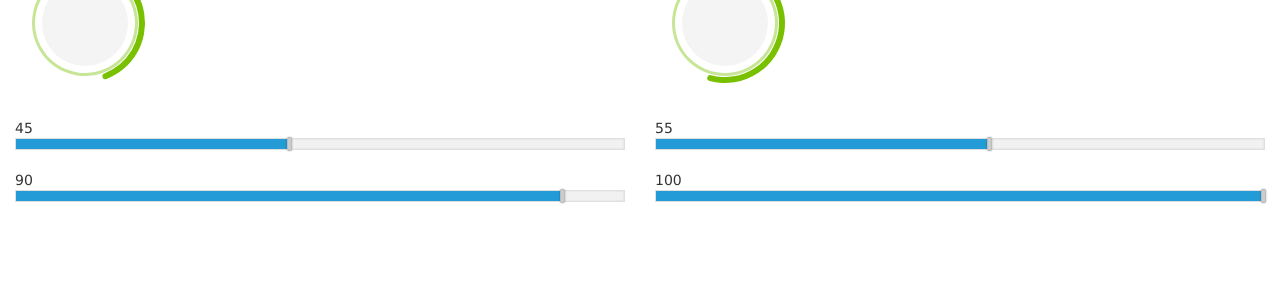
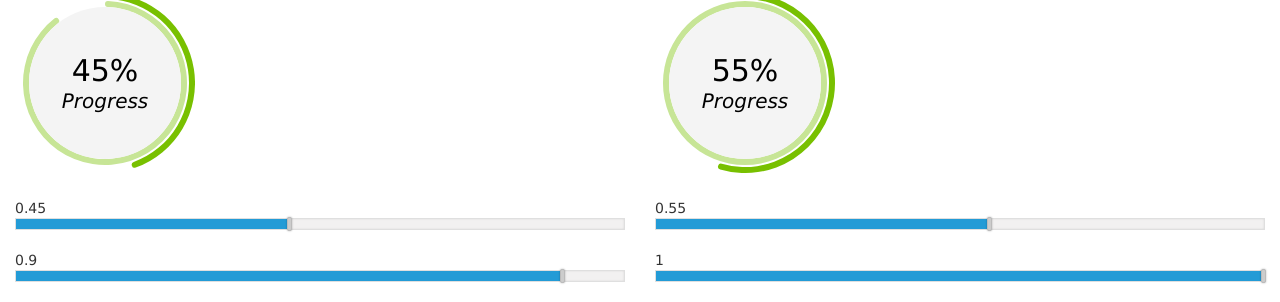
Before and after one commit to JeffRisberg/ANG09, a website: page src/index.html in a window 1280 px wide. Shown: the part 560-862 px from the top of the page. Before the commit the page ends 800 px from the top, so only its background shows below. Drawn offline with nearby package versions, Linux system fonts and the light colour scheme.

Commit message:
added text display on gauge, converted to 0..1 range, and added validation of inputs

```diff
--- a/src/app/gauge/gauge-directive.js
+++ b/src/app/gauge/gauge-directive.js
@@ -19,9 +19,27 @@ angular.module('ang09')
                 });
 
                 function repaint(metric) {
-                    var arcInnerFrac = metric.expected / 100.0;
-                    var arcOuterFrac = metric.current / 100.0;
+                    if (typeof(metric.expected) !== "number") {
+                        // Based on http://stackoverflow.com/questions/3955229/remove-all-child-elements-of-a-dom-node-in-javascript
+                        while ($element[0].firstChild) {
+                            $element[0].removeChild($element[0].firstChild);
+                        }
+                        var errorText = document.createTextNode("Invalid 'Expected' Value");
+                        $element[0].appendChild(errorText);
+                    }
+                    else if (typeof(metric.current) !== "number") {
+                        // Based on http://stackoverflow.com/questions/3955229/remove-all-child-elements-of-a-dom-node-in-javascript
+                        while ($element[0].firstChild) {
+                            $element[0].removeChild($element[0].firstChild);
+                        }
+                        var errorText = document.createTextNode("Invalid 'Current' Value");
+                        $element[0].appendChild(errorText);
+                    }
+                    else {
+                        var arcInnerFrac = metric.expected;
+                        var arcOuterFrac = metric.current;
                         var progressFrac = metric.current / metric.expected;
+                        var progressLabel = (100 * metric.current).toFixed() + "%";
                         var outerColor = "arc_outer_norm";
 
                         if (progressFrac < 0.25) {
@@ -35,14 +53,14 @@ angular.module('ang09')
 
                             var svg = d3.select($element[0])
                                 .append("svg")
-                            .attr("width", 140)
-                            .attr("height", 140)
+                                .attr("width", 180)
+                                .attr("height", 180)
                                 .append("g")
-                            .attr("transform", "translate(70,70)");
+                                .attr("transform", "translate(90,90)");
 
                             var arc_inner = d3.svg.arc()
-                            .innerRadius(50)
-                            .outerRadius(53)
+                                .innerRadius(76)
+                                .outerRadius(82)
                                 .startAngle(0)
                                 .endAngle(arcInnerFrac * 2 * Math.PI)
                                 .cornerRadius(10);
@@ -52,8 +70,8 @@ angular.module('ang09')
                                 .attr("d", arc_inner);
 
                             var arc_outer = d3.svg.arc()
-                            .innerRadius(54)
-                            .outerRadius(60)
+                                .innerRadius(84)
+                                .outerRadius(90)
                                 .startAngle(0)
                                 .endAngle(arcOuterFrac * 2 * Math.PI)
                                 .cornerRadius(10);
@@ -64,13 +82,27 @@ angular.module('ang09')
 
                             var circle_center = d3.svg.arc()
                                 .innerRadius(0)
-                            .outerRadius(43)
+                                .outerRadius(76)
                                 .startAngle(0)
-                            .endAngle(2 * Math.PI)
+                                .endAngle(2 * Math.PI);
 
                             svg.append("path")
                                 .attr("class", "circle_center")
                                 .attr("d", circle_center);
+
+                            svg.append("text")
+                                .style("text-anchor", "middle")
+                                .attr("font-size", "30px")
+                                .text(progressLabel)
+                                .attr("transform", "translate(0,-2)");
+
+                            svg.append("text")
+                                .style("text-anchor", "middle")
+                                .attr("font-size", "20px")
+                                .attr("font-style", "oblique")
+                                .text("Progress")
+                                .attr("transform", "translate(0,25)");
+                        }
                     }
                 }
             }
--- a/src/app/gauge/gauge.tmpl.html
+++ b/src/app/gauge/gauge.tmpl.html
@@ -1,3 +1,2 @@
 <div class="gauge">
-    {{metric.name}}
 </div>
--- a/src/app/main/main-controller.js
+++ b/src/app/main/main-controller.js
@@ -5,9 +5,9 @@ angular.module('ang09')
         var main = this;
 
         main.metrics = [
-            {name: 'Widgets', expected: 100, current: 25},
-            {name: 'Wombats', expected: 60, current: 35},
-            {name: 'Woofers', expected: 90, current: 45},
-            {name: 'Wingnuts', expected: 100, current: 55}
+            {name: 'Widgets', expected: 1.00, current: 0.25},
+            {name: 'Wombats', expected: 0.60, current: 0.35},
+            {name: 'Woofers', expected: 0.90, current: 0.45},
+            {name: 'Wingnuts', expected: 1.00, current: 0.55}
         ];
     });
--- a/src/app/slider/slider.tmpl.html
+++ b/src/app/slider/slider.tmpl.html
@@ -5,8 +5,8 @@
             <span class="num">{{metric.current}}</span>
         </div>
         <div class="slider-bar slider-bar-slider">
-            <input class="slider-slider" type="range" min="0" max="100" ng-model="metric.current">
-            <div class="inner" ng-style="{ width: metric.current + '%' || '0%' }"></div>
+            <input class="slider-slider" type="range" min="0.0" max="1.00" step="0.01" ng-model="metric.current">
+            <div class="inner" ng-style="{ width: 100*metric.current + '%' || '0%' }"></div>
         </div>
     </div>
 
@@ -15,8 +15,8 @@
             <span class="num">{{metric.expected}}</span>
         </div>
         <div class="slider-bar slider-bar-slider">
-            <input class="slider-slider" type="range" min="0" max="100" ng-model="metric.expected">
-            <div class="inner" ng-style="{ width: metric.expected + '%' || '0%' }"></div>
+            <input class="slider-slider" type="range" min="0.0" max="1.00" step="0.01" ng-model="metric.expected">
+            <div class="inner" ng-style="{ width: 100*metric.expected + '%' || '0%' }"></div>
         </div>
     </div>
 </div>
```
Also changed, not shown: test/gaugeRendering.spec.js (+43 -7 lines), test/mainController.spec.js (+4 -4 lines), test/sliderRendering.spec.js (+4 -4 lines). Lines whose indentation alone changed are shown as unchanged.
